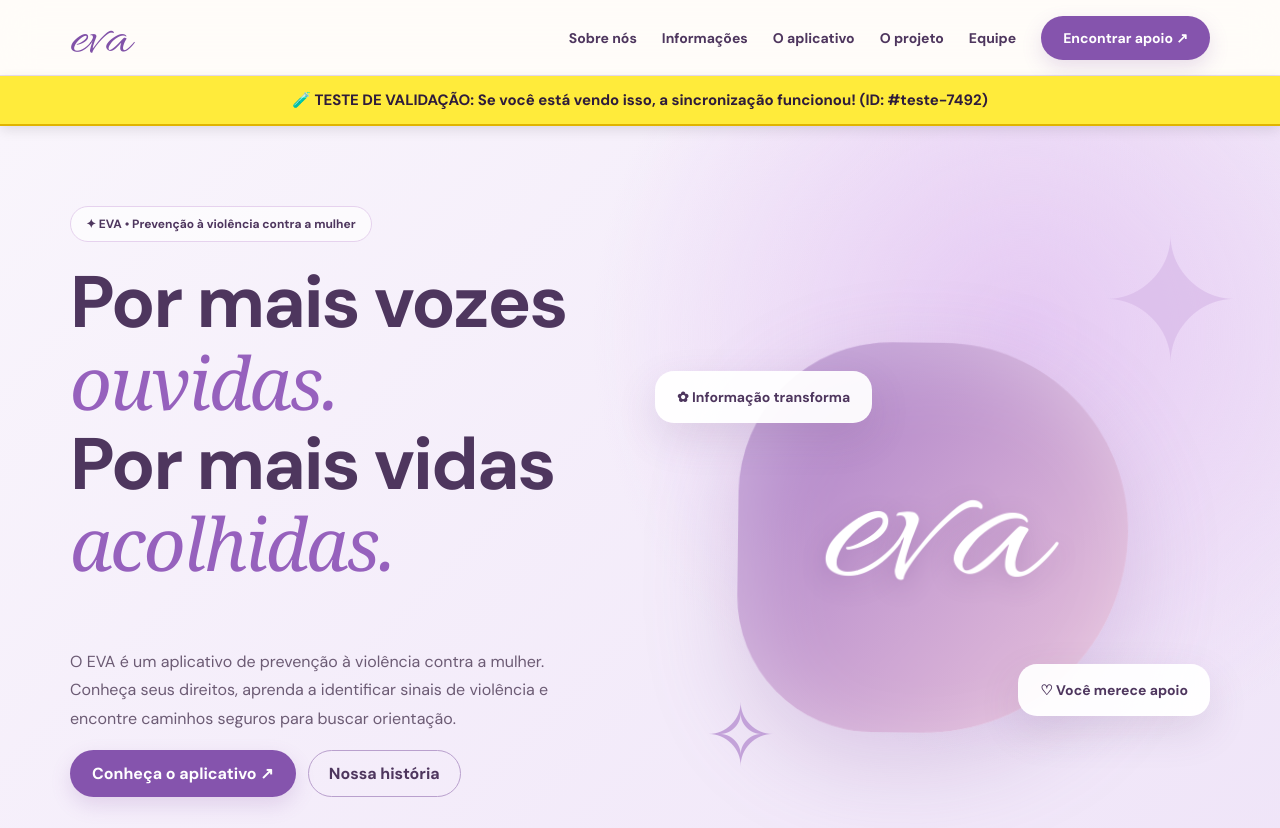
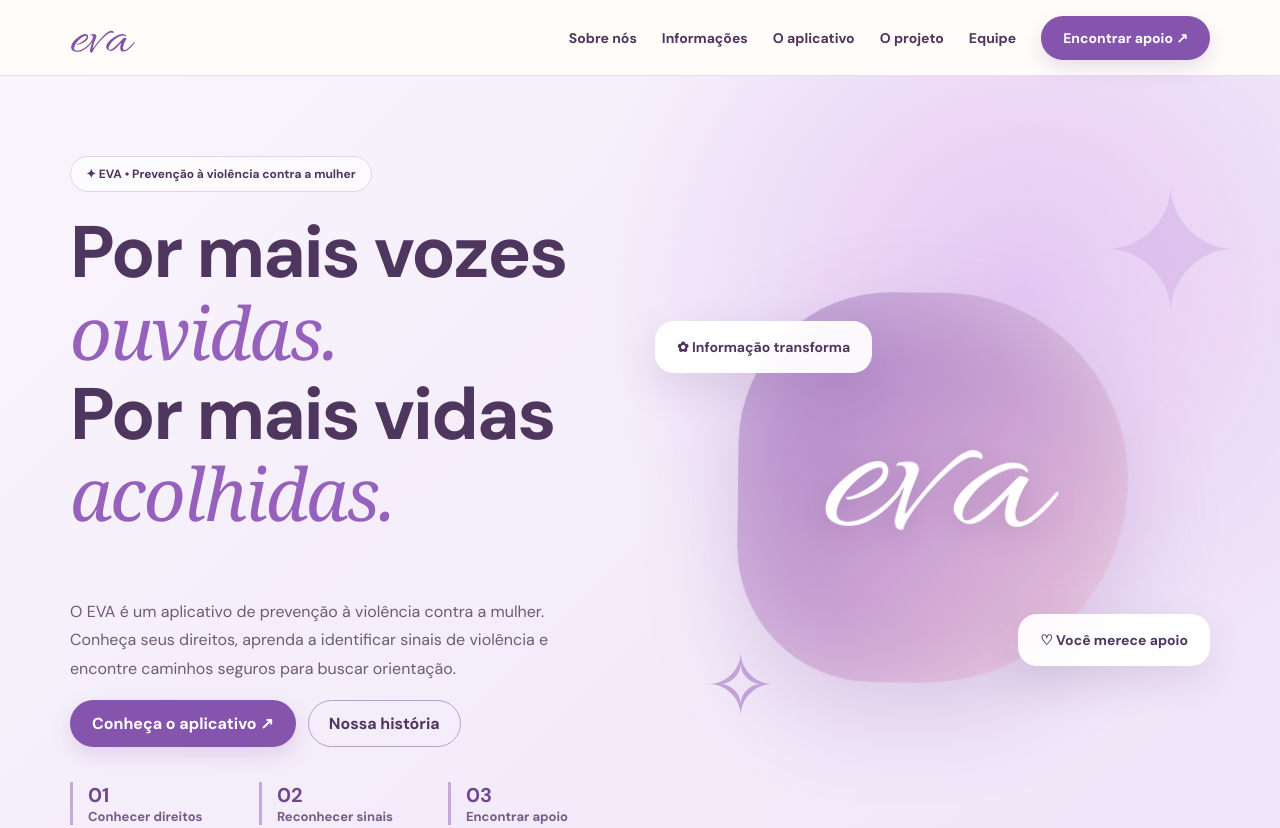
Before and after one commit to daniiya10/Eva, a plain HTML site: page index.html in a window 1280 px wide. Shown: the top 828 px of the page. Drawn offline with Linux system fonts and the light colour scheme.

Commit message:
Revert "teste: adiciona faixa de teste no index.html"
This reverts commit 1210cea4599a5c5b6640387664a8c2793292102a.

```diff
--- a/index.html
+++ b/index.html
@@ -1048,11 +1048,6 @@
     </header>
 
     <main>
-      <!-- ================= TESTE DEPLOY (REMOVER DEPOIS) ================= -->
-      <div id="teste-temporario" style="background: #ffeb3b; color: #2e1c3b; text-align: center; padding: 14px 20px; font-weight: 800; font-size: 15px; border-bottom: 2px solid #e0b400; z-index: 9999; position: relative; box-shadow: 0 4px 12px rgba(0,0,0,0.1);">
-        🧪 TESTE DE VALIDAÇÃO: Se você está vendo isso, a sincronização funcionou! (ID: #teste-7492)
-      </div>
-      <!-- ================================================================= -->
       <!-- Seção Hero -->
       <section class="hero" id="inicio">
         <div class="container hero-inner">
```
